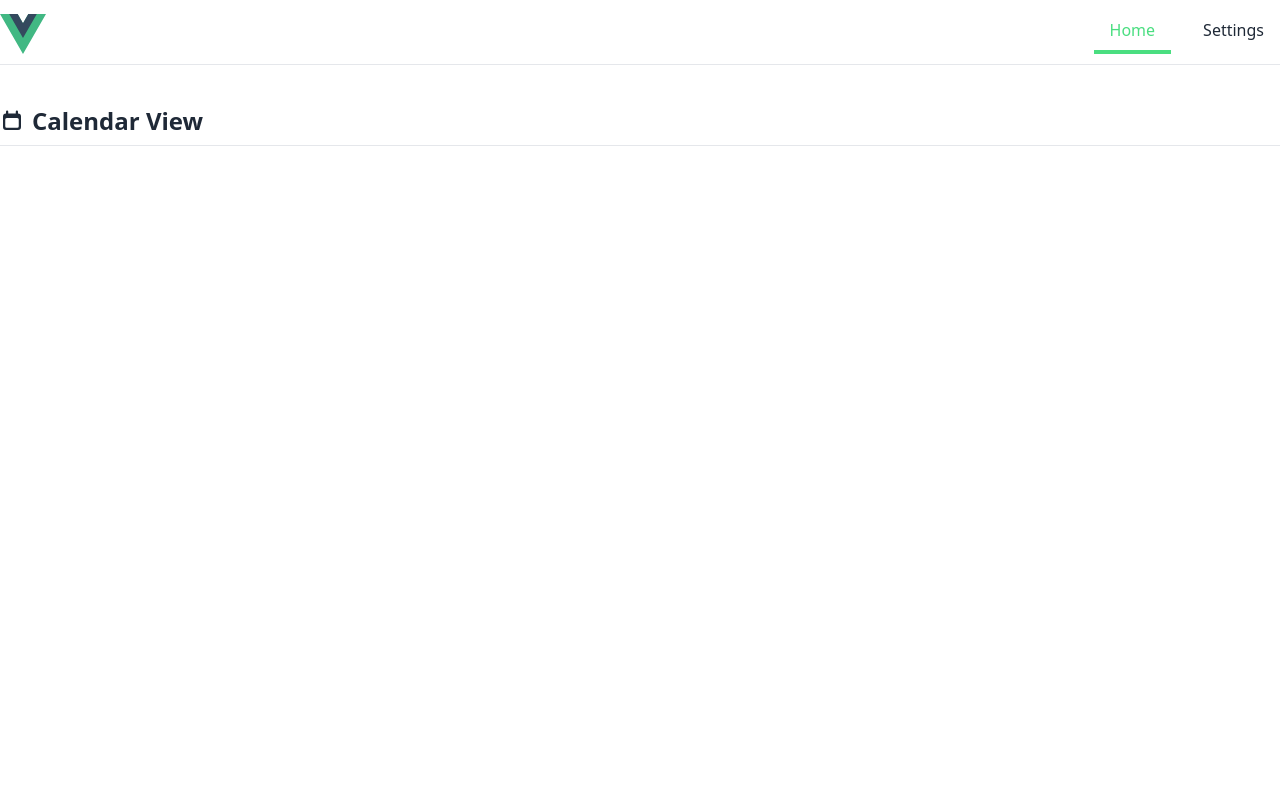
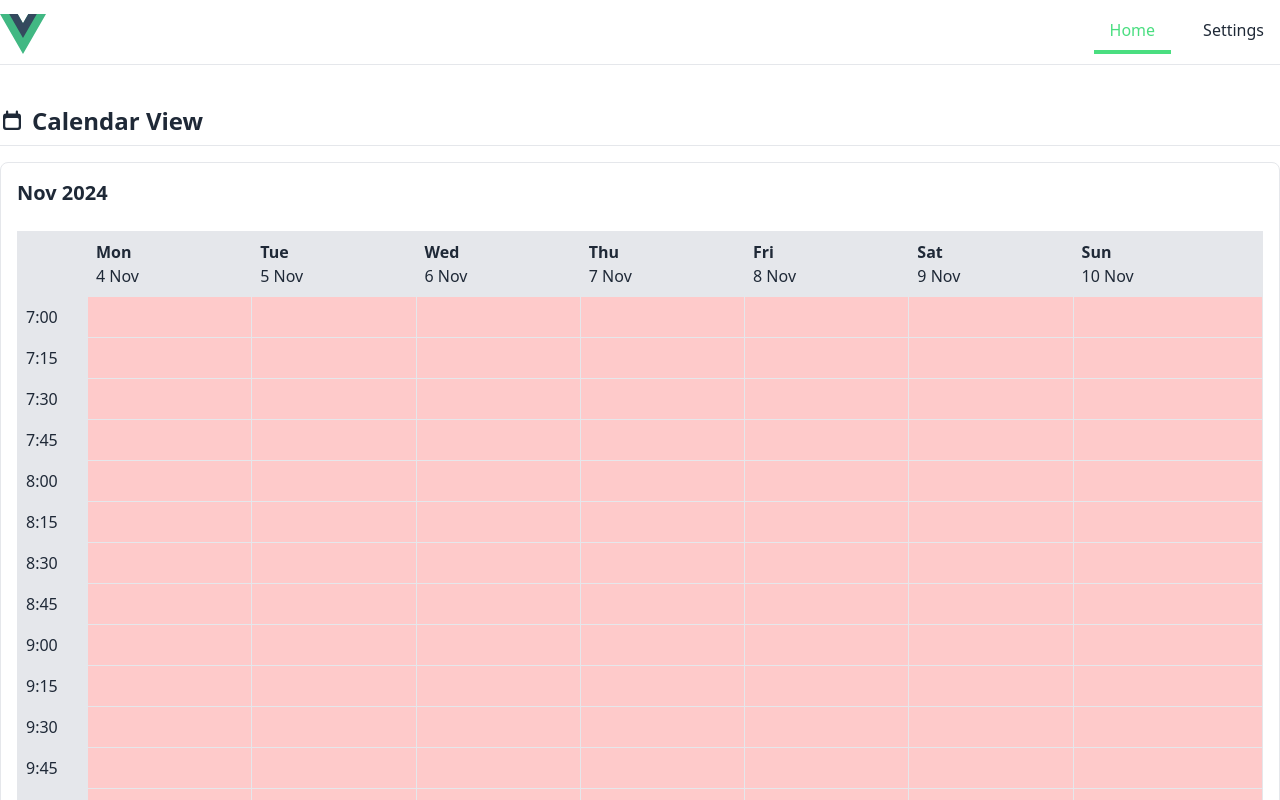
Before and after one commit to mazipan/calendar-scheduler-sample, a Vue app: page / in a window 1280 px wide. Shown: the top 800 px of the page. Built offline with nearby package versions, Linux system fonts and the light colour scheme.

Commit message:
FEAT: Very basic calendar view (#8)

```diff
--- a/src/components/AvailabilityItem.vue
+++ b/src/components/AvailabilityItem.vue
@@ -1,8 +1,9 @@
 <script setup lang="ts">
-import { generateTimes } from '@/libs/date'
+import { generateTimes, timeToDayJs } from '@/libs/date'
 import { getNewSlotItem, useTimeslotStore } from '@/stores/timeSlots'
 import type { DayKey, TimeConfig } from '@/types/TimeSlot'
 import { DocumentDuplicateIcon, PlusCircleIcon, XCircleIcon } from '@heroicons/vue/24/outline'
+import dayjs from 'dayjs'
 import { computed } from 'vue'
 
 const store = useTimeslotStore()
@@ -13,18 +14,22 @@ const TIMES: TimeConfig[] = generateTimes()
 const currentTimeSlot = computed(() => store.timeslots[value?.toString() as DayKey])
 
 const handleAddNewTimeSlot = () => {
+  // Make sure it doesn't overflow the number of booking setting
+  if (currentTimeSlot.value.slots.length < store.settings.noOfBooking) {
     const newVal = {
       ...store.timeslots,
       [value as DayKey]: {
         active: currentTimeSlot.value.active,
-      slots: [...currentTimeSlot.value.slots, getNewSlotItem()],
+        slots: [...currentTimeSlot.value.slots, getNewSlotItem(store.settings.duration)],
       },
     }
 
     store.timeslots = newVal
   }
+}
 
 const handleDeleteTimeSlot = (id: string) => {
+  // At least it still have one slot
   if (currentTimeSlot.value.slots.length > 1) {
     const newVal = {
       ...store.timeslots,
@@ -39,11 +44,12 @@ const handleDeleteTimeSlot = (id: string) => {
 }
 
 const handleToggleActive = () => {
+  const nextValue = !currentTimeSlot.value.active
   const newVal = {
     ...store.timeslots,
     [value as DayKey]: {
-      active: !currentTimeSlot.value.active,
-      slots: currentTimeSlot.value.slots,
+      active: nextValue,
+      slots: !nextValue ? [] : [getNewSlotItem(store.settings.duration)],
     },
   }
 
@@ -51,40 +57,16 @@ const handleToggleActive = () => {
 }
 
 const handleUpdateStart = ({ val, id }: { val: string; id: string }) => {
+  // Auto assign dateEnd
+  const dayjsStart = timeToDayJs(val, dayjs())
+  const dayjsEnd = dayjsStart.add(store.settings.duration, 'minutes')
+
   const manipulatedSlots = currentTimeSlot.value.slots.map((s) => {
     if (s.id === id) {
       return {
         id: s.id,
         start: val,
-        end: s.end,
-      }
-    }
-
-    return {
-      id: s.id,
-      start: s.start,
-      end: s.end,
-    }
-  })
-
-  const newVal = {
-    ...store.timeslots,
-    [value as DayKey]: {
-      active: currentTimeSlot.value.active,
-      slots: manipulatedSlots,
-    },
-  }
-
-  store.timeslots = newVal
-}
-
-const handleUpdateEnd = ({ val, id }: { val: string; id: string }) => {
-  const manipulatedSlots = currentTimeSlot.value.slots.map((s) => {
-    if (s.id === id) {
-      return {
-        id: s.id,
-        start: s.start,
-        end: val,
+        end: dayjsEnd.format('h:mm.a'),
       }
     }
 
@@ -152,18 +134,11 @@ const handleUpdateEnd = ({ val, id }: { val: string; id: string }) => {
           <span>-</span>
           <select
             className="select max-w-[150px]"
+            disabled
             :value="currentTimeSlot?.slots?.find((i) => i.id === slot.id)?.end"
-            v-on:change="
-              (e: Event) => {
-                const newVal = (e?.target as HTMLInputElement)?.value
-                handleUpdateEnd({
-                  val: newVal,
-                  id: slot?.id,
-                })
-              }
-            "
           >
             <option
+              disabled
               v-for="t in TIMES"
               :key="`${t.time}.${t.meridium}`"
               :value="`${t.time}.${t.meridium}`"
--- a/src/libs/date.ts
+++ b/src/libs/date.ts
@@ -1,5 +1,10 @@
 import type { TimeConfig } from '@/types/TimeSlot'
 import dayjs from 'dayjs'
+import isSameOrAfter from 'dayjs/plugin/isSameOrAfter'
+import isSameOrBefore from 'dayjs/plugin/isSameOrBefore'
+
+dayjs.extend(isSameOrAfter)
+dayjs.extend(isSameOrBefore)
 
 export const getDayjs = () => {
   return dayjs()
@@ -7,6 +12,21 @@ export const getDayjs = () => {
 
 export const formatDate = (date: string, format: string) => {
   return dayjs(date).format(format)
+}
+
+export const timeToDayJs = (timeStr: string, dateJs: dayjs.Dayjs) => {
+  const newCompared = `${dateJs.format('YYYY-MM-DD')} ${timeStr.replace('.', ' ')}`
+  return dayjs(newCompared, 'YYYY-MM-DD h:mm a')
+}
+
+export const isInTimeRange = (time: dayjs.Dayjs, start: string, end: string) => {
+  const startDayjs = timeToDayJs(start, time)
+  const endDayjs = timeToDayJs(end, time)
+
+  const isSameOrAfterStart = time.isSameOrAfter(startDayjs.format('YYYY-MM-DD HH:mm:ss'), 'minutes')
+  const isSameOrBeforeEnd = time.isSameOrBefore(endDayjs.format('YYYY-MM-DD HH:mm:ss'), 'minutes')
+
+  return isSameOrAfterStart && isSameOrBeforeEnd
 }
 
 export const generateTimes = () => {
--- a/src/stores/timeSlots.ts
+++ b/src/stores/timeSlots.ts
@@ -9,22 +9,39 @@ export const STORAGE_KEY = {
   SETTINGS: 'settings',
 }
 
-export const getNewSlotItem = () => {
+export const getNewSlotItem = (duration = 0) => {
   const dStart = new Date()
   dStart.setHours(7, 0, 0, 0)
   const instanceStart = dayjs(dStart)
+  let instanceEnd = instanceStart
+  if (duration) {
+    instanceEnd = instanceStart.add(duration, 'minutes')
+  }
 
   const defaultSlots = {
     id: nanoid(),
     start: instanceStart.format('h:mm.a'),
-    end: instanceStart.format('h:mm.a'),
+    end: instanceEnd.format('h:mm.a'),
   }
 
   return defaultSlots
 }
 
 export const useTimeslotStore = defineStore('timeSlot', () => {
-  const defaultSlots = getNewSlotItem()
+  const defaultSettingsFromStorage = useStorage(
+    STORAGE_KEY.SETTINGS,
+    {
+      duration: 15,
+      noOfBooking: 1,
+      isAllowVidCall: false,
+    },
+    localStorage,
+    {
+      mergeDefaults: true,
+    },
+  )
+
+  const defaultSlots = getNewSlotItem(defaultSettingsFromStorage.value.duration)
 
   const initState = {
     '1': {
@@ -63,19 +80,6 @@ export const useTimeslotStore = defineStore('timeSlot', () => {
 
   const timeslots = ref(defaultSlotsFromStorage)
 
-  const defaultSettingsFromStorage = useStorage(
-    STORAGE_KEY.SETTINGS,
-    {
-      duration: 0,
-      noOfBooking: 0,
-      isAllowVidCall: false,
-    },
-    localStorage,
-    {
-      mergeDefaults: true,
-    },
-  )
-
   const settings = ref(defaultSettingsFromStorage)
 
   return { timeslots, settings }
--- a/src/views/HomeView.vue
+++ b/src/views/HomeView.vue
@@ -1,5 +1,22 @@
 <script setup lang="ts">
+import { generateTimes, isInTimeRange } from '@/libs/date'
+import { useTimeslotStore } from '@/stores/timeSlots'
+import type { DayKey, TimeConfig } from '@/types/TimeSlot'
 import { CalendarIcon } from '@heroicons/vue/16/solid'
+import dayjs from 'dayjs'
+const start = dayjs().day(1)
+const weekDays = new Array(7).fill(start).map((d, i) => {
+  const r = d.add(i, 'day')
+  return {
+    instance: r,
+    day: r.format('ddd'),
+    date: r.format('D MMM'),
+    dayKey: `${i + 1}` as DayKey,
+  }
+})
+
+const TIMES: TimeConfig[] = generateTimes()
+const store = useTimeslotStore()
 </script>
 
 <template>
@@ -9,5 +26,45 @@ import { CalendarIcon } from '@heroicons/vue/16/solid'
         <CalendarIcon class="size-6" /> Calendar View
       </h1>
     </div>
+    <div class="border rounded-lg mt-4 p-4">
+      <h2 class="text-xl font-bold">{{ dayjs().format('MMM YYYY') }}</h2>
+      <div class="mt-6 relative overflow-x-auto">
+        <table
+          class="w-full [&_tr_td]:p-2 [&_tr_td]:border [&_tr_th]:p-2 [&_tr_th]:border [&_tr_th]:border-black"
+        >
+          <thead>
+            <tr>
+              <td class="w-[70px] bg-gray-200">&nbsp;</td>
+              <td v-for="d in weekDays" :key="d.day" class="bg-gray-200">
+                <p class="font-semibold">{{ d.day }}</p>
+                <span>{{ d.date }}</span>
+              </td>
+            </tr>
+          </thead>
+          <tbody>
+            <tr v-for="t in TIMES" :key="`${t.time}.${t.meridium}`">
+              <td class="bg-gray-200">{{ t.dayjs.format('H:mm') }}</td>
+              <template v-for="d in weekDays" :key="d.day">
+                <template
+                  v-if="
+                    store.timeslots[d.dayKey as DayKey].active &&
+                    store.timeslots[d.dayKey as DayKey].slots.find((s) =>
+                      isInTimeRange(t.dayjs, s.start, s.end),
+                    )
+                  "
+                >
+                  <td>
+                    <span> Available </span>
+                  </td>
+                </template>
+                <template v-else>
+                  <td class="bg-red-200"></td>
+                </template>
+              </template>
+            </tr>
+          </tbody>
+        </table>
+      </div>
+    </div>
   </div>
 </template>
```
Lines whose indentation alone changed are shown as unchanged.
